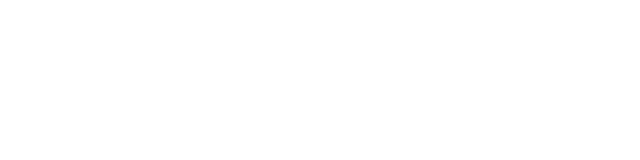
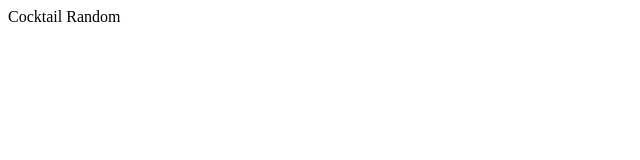
Before and after one commit to aSquare-developer/cocktails, a Vue app: page /random in a window 1280 px wide. Before the commit this address had no page. Shown: the top 160 px of the page, without its empty margins (0-640 px from the left). Built offline with nearby package versions, Linux system fonts and the light colour scheme.

Commit message:
Configuring Vue Router

```diff
--- /dev/null
+++ b/src/pages/Cocktail.vue
@@ -0,0 +1,12 @@
+<script setup>
+
+</script>
+
+<template>
+Cocktail
+</template>
+
+<style lang="sass" scoped>
+@import "../assets/styles/main"
+
+</style>
--- /dev/null
+++ b/src/pages/CocktailRandom.vue
@@ -0,0 +1,12 @@
+<script setup>
+
+</script>
+
+<template>
+Cocktail Random
+</template>
+
+<style lang="sass" scoped>
+@import "../assets/styles/main"
+
+</style>
--- /dev/null
+++ b/src/pages/Home.vue
@@ -0,0 +1,12 @@
+<script setup>
+
+</script>
+
+<template>
+Home
+</template>
+
+<style lang="sass" scoped>
+@import "../assets/styles/main"
+
+</style>
--- a/src/router/index.js
+++ b/src/router/index.js
@@ -1,5 +1,7 @@
 import { createRouter, createWebHistory } from 'vue-router'
-import HomeView from '../views/HomeView.vue'
+import Home from "@/pages/Home.vue";
+import Cocktail from "@/pages/Cocktail.vue";
+import CocktailRandom from "@/pages/CocktailRandom.vue";
 
 const router = createRouter({
   history: createWebHistory(import.meta.env.BASE_URL),
@@ -7,16 +9,18 @@ const router = createRouter({
     {
       path: '/',
       name: 'home',
-      component: HomeView
+      component: Home
     },
     {
-      path: '/about',
-      name: 'about',
-      // route level code-splitting
-      // this generates a separate chunk (About.[hash].js) for this route
-      // which is lazy-loaded when the route is visited.
-      component: () => import('../views/AboutView.vue')
-    }
+      path: '/cocktails/:rid',
+      name: 'cocktail',
+      component: Cocktail
+    },
+    {
+      path: '/random',
+      name: 'cocktailRandom',
+      component: CocktailRandom
+    },
   ]
 })
 
```
